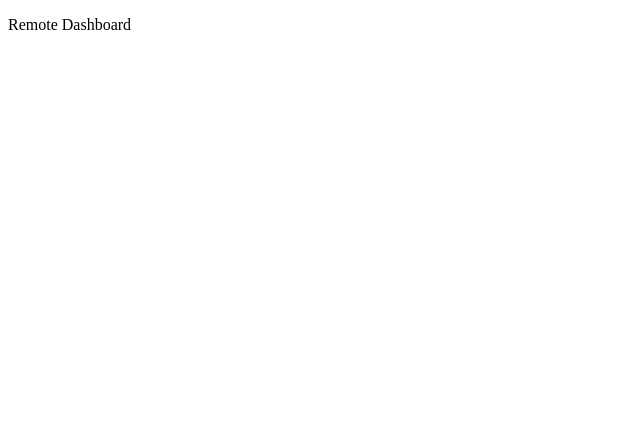
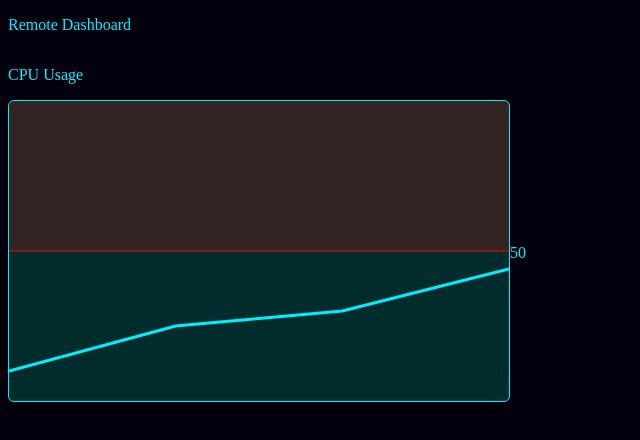
Before and after one commit to Norberttony/unix-class-project, a website: page public/index.html in a window 1280 px wide. Shown: the whole page, without its empty margins (0-640 px from the left). Drawn offline with Linux system fonts and the light colour scheme.

Commit message:
basic color scheme and framework for graph

```diff
--- a/public/index.html
+++ b/public/index.html
@@ -4,10 +4,24 @@
 
         <title>Dashboard</title>
 
+        <link href = "styles/primary.css" rel = "stylesheet" type = "text/css"/>
+
+        <script defer src = "scripts/graph.js"></script>
+        <script defer src = "scripts/init.js"></script>
+
     </head>
     <body>
 
         <p>Remote Dashboard</p>
+        <div class = "dashboard__container">
+            <div class = "dashboard__cpu">
+                <p>CPU Usage</p>
+                <div class = "dashboard__graph-container">
+                    <canvas id = "dashboard__cpu-graph" width = 500 height = 300></canvas>
+                    <div class = "dashboard__graph-label">50</div>
+                </div>
+            </div>
+        </div>
 
     </body>
 </html>
--- /dev/null
+++ b/public/scripts/graph.js
@@ -0,0 +1,63 @@
+
+class Graph {
+    constructor(ctx, data){
+        this.ctx = ctx;
+        this.data = data;
+
+        this.guidelines = 4;
+        this.threshold = 50;
+        this.maxValue = 100;
+
+        this.color = this.ctx.canvas.computedStyleMap().get("--secondary-color")[0];
+    }
+
+    draw(){
+        // clear canvas
+        const canvas = this.ctx.canvas;
+        this.ctx.clearRect(0, 0, canvas.width, canvas.height);
+
+        // draw guidelines
+        // this.ctx.strokeStyle = this.color;
+        // this.ctx.lineWidth = 1;
+        // for (let i = 1; i <= this.guidelines; i++){
+        //     const y = canvas.height * i / (this.guidelines + 1);
+        //     this.ctx.beginPath();
+        //     this.ctx.moveTo(0, y);
+        //     this.ctx.lineTo(canvas.width, y);
+        //     this.ctx.stroke();
+        // }
+
+        // draw data
+        if (this.data.length > 0){
+            this.ctx.lineWidth = 3;
+            this.ctx.strokeStyle = this.color;
+
+            this.ctx.beginPath();
+            this.ctx.moveTo(0, this.getY(this.data[0]));
+            for (let t = 1; t < this.data.length; t++){
+                this.ctx.lineTo(canvas.width * t / (this.data.length - 1), this.getY(this.data[t]));
+            }
+
+            this.ctx.stroke();
+        }
+
+        // draw threshold
+        {
+            this.ctx.lineWidth = 1;
+            this.ctx.strokeStyle = "red";
+            this.ctx.fillStyle = "rgba(255, 0, 0, 0.2)";
+
+            const y = this.getY(this.threshold);
+            this.ctx.beginPath();
+            this.ctx.moveTo(0, y);
+            this.ctx.lineTo(canvas.width, y);
+            this.ctx.stroke();
+
+            this.ctx.fillRect(0, 0, canvas.width, y);
+        }
+    }
+
+    getY(val){
+        return this.ctx.canvas.height * (1 - val / this.maxValue);
+    }
+}
--- /dev/null
+++ b/public/scripts/init.js
@@ -0,0 +1,5 @@
+
+const cpuCanvas = document.getElementById("dashboard__cpu-graph");
+const cpuCtx = cpuCanvas.getContext("2d");
+const cpuGraph = new Graph(cpuCtx, [ 10, 25, 30, 44 ]);
+cpuGraph.draw();
--- /dev/null
+++ b/public/styles/primary.css
@@ -0,0 +1,33 @@
+
+body {
+    --primary-color: rgb(1 0 12);
+    --secondary-color: rgb(0 239 255);
+    --tertiary-color: #002d2c;
+
+    background-color: var(--primary-color);
+    color: var(--secondary-color);
+}
+
+.dashboard__container {
+    display: grid;
+    grid-template-columns: auto auto;
+}
+
+.dashboard__container canvas {
+    border: 1px solid var(--secondary-color);
+    border-radius: 6px;
+    background-color: var(--tertiary-color);
+}
+
+.dashboard__graph-container {
+    position: relative;
+    width: min-content;
+}
+
+.dashboard__graph-label {
+    position: absolute;
+    top: 50%;
+    left: 100%;
+    width: max-content;
+    transform: translateY(-50%);
+}
```
